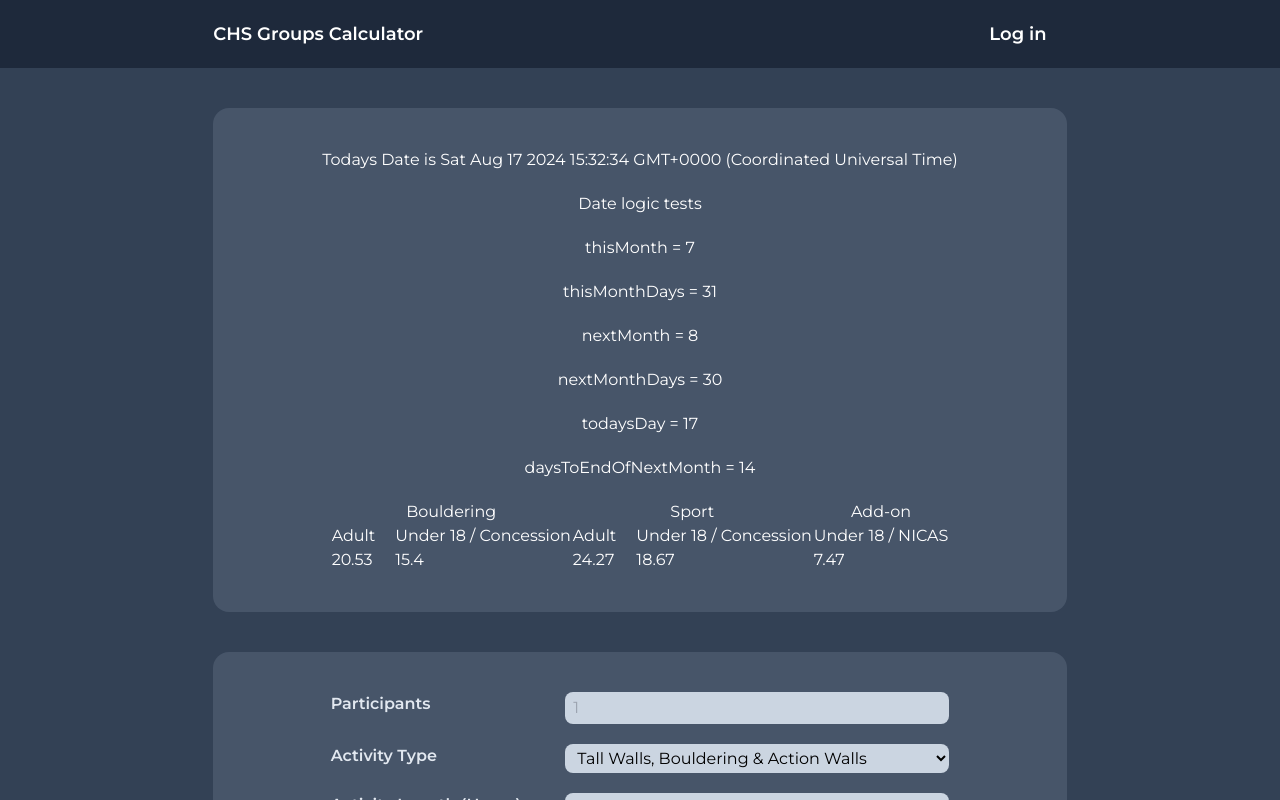
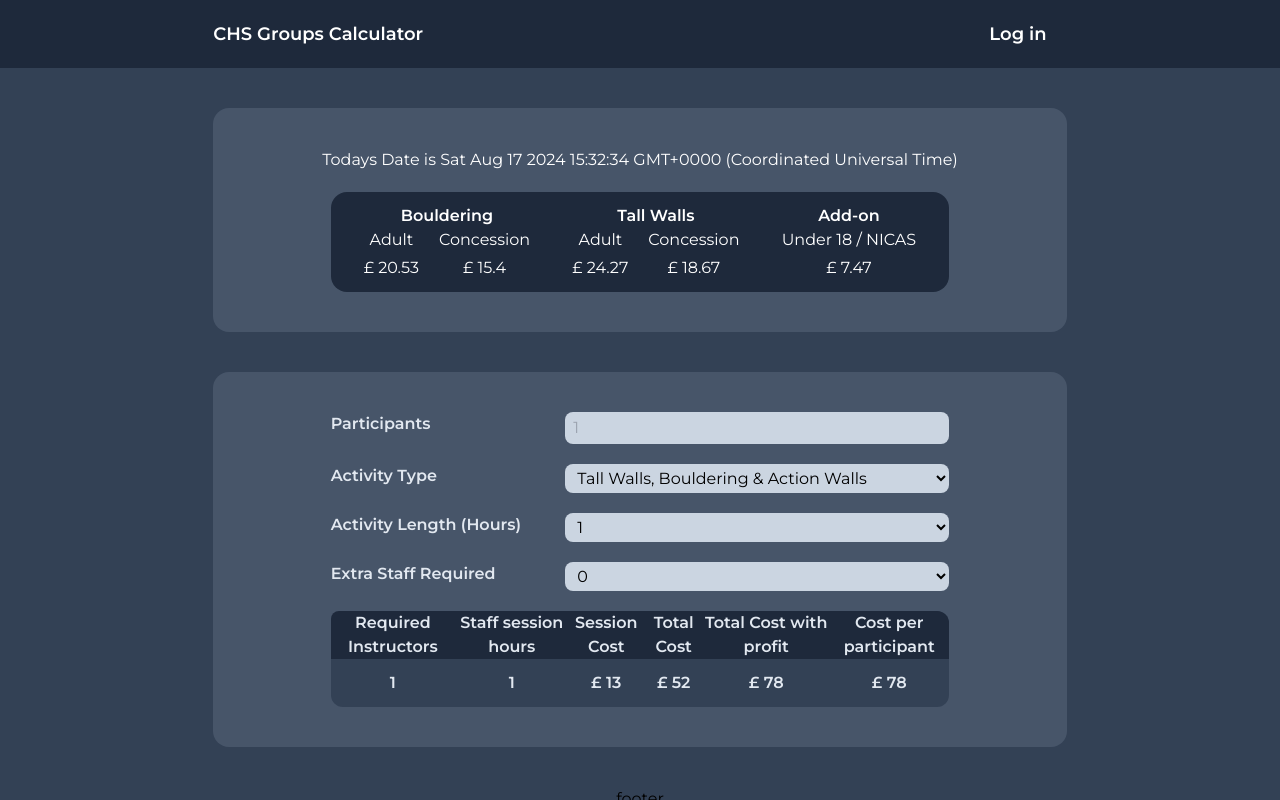
Before and after one commit to MrSteffG/chs-helper, a Next.js app: page / in a window 1280 px wide. Shown: the top 800 px of the page. Built offline with nearby package versions, Linux system fonts and the light colour scheme; no server answers.

Commit message:
Updated styling for membership dues

```diff
--- a/app/components/DuesCalculator.tsx
+++ b/app/components/DuesCalculator.tsx
@@ -56,9 +56,9 @@ const DuesCalculator = () => {
     );
   };
 
+  const dateLogicTests = () => {
     return (
-    <div className="flex w-2/3 flex-col items-center justify-center gap-5 rounded-2xl bg-slate-600 p-10 text-white">
-      <h3 className="flex gap-5">Todays Date is {todaysDate.toString()}</h3>
+      <div className="flex flex-col">
         <h3>Date logic tests</h3>
         <p>thisMonth = {thisMonth}</p>
         <p>thisMonthDays = {thisMonthDays}</p>
@@ -66,40 +66,46 @@ const DuesCalculator = () => {
         <p>nextMonthDays = {nextMonthDays}</p>
         <p>todaysDay = {todaysDay}</p>
         <p>daysToEndOfNextMonth = {daysToEndOfNextMonth}</p>
+      </div>
+    );
+  };
 
-      <div className="flex w-4/5 items-center justify-around rounded-2xl">
+  return (
+    <div className="flex w-2/3 flex-col items-center justify-center gap-5 rounded-2xl bg-slate-600 p-10 text-white">
+      <h3 className="flex gap-5">Todays Date is {todaysDate.toString()}</h3>
+      <div className="flex w-4/5 items-center justify-around rounded-2xl bg-slate-800 p-3">
         <div className="flex flex-col items-center justify-center">
-          Bouldering
-          <div className="flex gap-5">
-            <div className="flex flex-col">
+          <h2 className="font-semibold">Bouldering</h2>
+          <div className="flex items-center justify-center gap-5 text-center">
+            <div className="flex flex-col gap-1">
               <h3>Adult</h3>
-              <p>{duesMultiplier(adultBouldering)}</p>
+              <p>£ {duesMultiplier(adultBouldering)}</p>
             </div>
-            <div className="flex flex-col">
-              <h3>Under 18 / Concession</h3>
-              <p>{duesMultiplier(concessionBouldering)}</p>
+            <div className="flex flex-col gap-1">
+              <h3>Concession</h3>
+              <p>£ {duesMultiplier(concessionBouldering)}</p>
             </div>
           </div>
         </div>
         <div className="flex flex-col items-center justify-center">
-          Sport
-          <div className="flex gap-5">
-            <div className="flex flex-col">
+          <h3 className="font-semibold">Tall Walls</h3>
+          <div className="flex items-center justify-center gap-5 text-center">
+            <div className="flex flex-col gap-1">
               <h3>Adult</h3>
-              <p>{duesMultiplier(adultSport)}</p>
+              <p>£ {duesMultiplier(adultSport)}</p>
             </div>
-            <div className="flex flex-col">
-              <h3>Under 18 / Concession</h3>
-              <p>{duesMultiplier(concessionSport)}</p>
+            <div className="flex flex-col gap-1">
+              <h3>Concession</h3>
+              <p>£ {duesMultiplier(concessionSport)}</p>
             </div>
           </div>
         </div>
         <div className="flex flex-col items-center justify-center">
-          Add-on
-          <div className="flex gap-5">
-            <div className="flex flex-col">
+          <h3 className="font-semibold">Add-on</h3>
+          <div className="flex items-center justify-center gap-5 text-center">
+            <div className="flex flex-col gap-1">
               <h3>Under 18 / NICAS</h3>
-              <p>{duesMultiplier(addon)}</p>
+              <p>£ {duesMultiplier(addon)}</p>
             </div>
           </div>
         </div>
```
Lines whose indentation alone changed are shown as unchanged.
